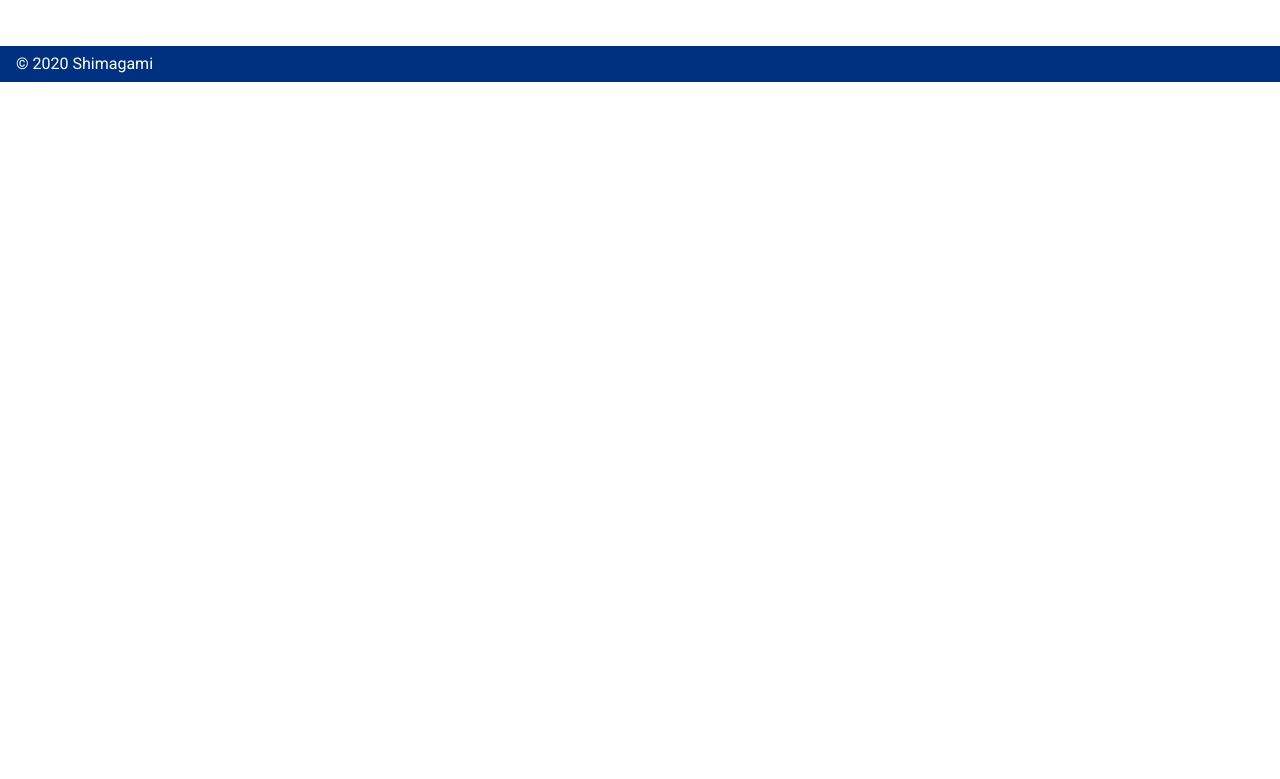
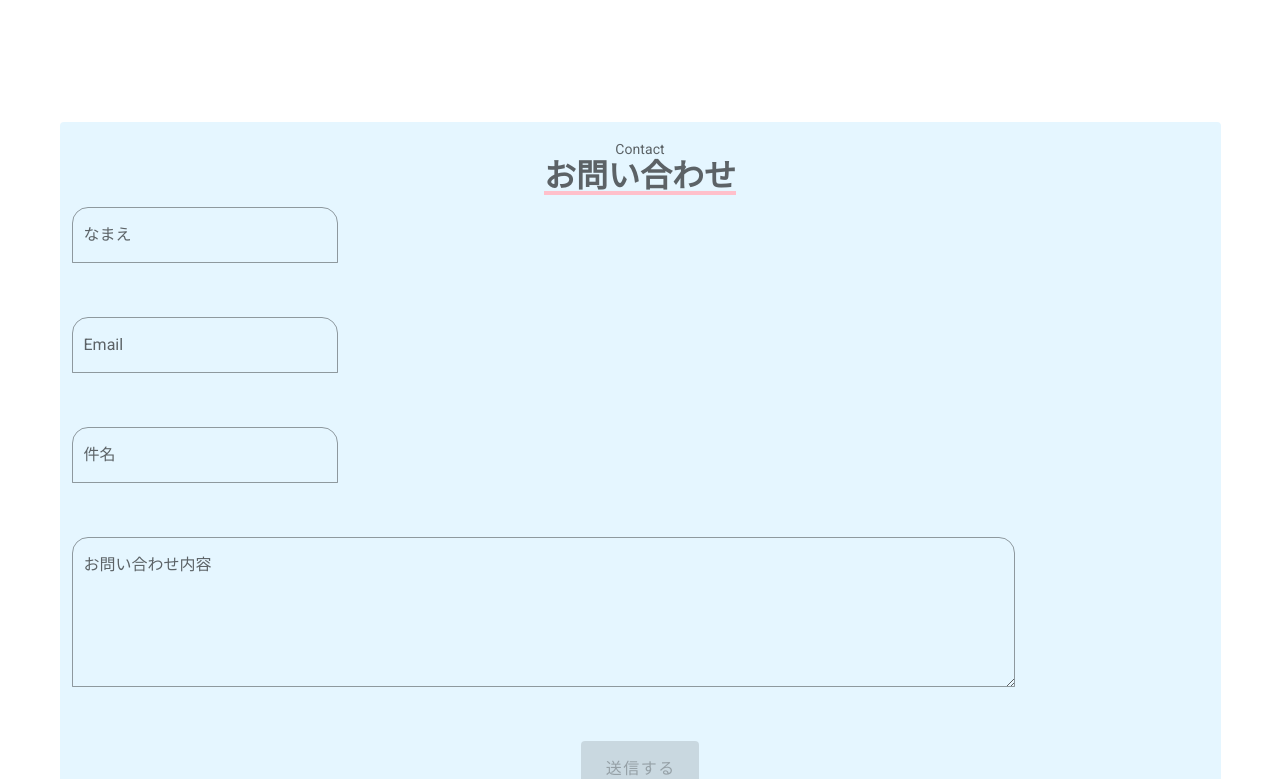
Before and after one commit to xyytgae/Portfolio, a Nuxt app: page / in a window 1280 px wide. Shown: the part 3941-4720 px from the top of the page. Before the commit the page ends 4023 px from the top, so only its background shows below. Built offline with nearby package versions, Linux system fonts and the light colour scheme.

Commit message:
Fix animationを少し修正

```diff
--- a/pages/index.vue
+++ b/pages/index.vue
@@ -1,6 +1,6 @@
 <template>
   <v-row>
-    <v-col cols="12" id="profile" class="my-12 inactive">
+    <v-col cols="12" id="profile" class="my-12 active">
       <Profile />
     </v-col>
 
@@ -20,9 +20,9 @@
       <Work2 />
     </v-col>
 
-    <!-- <v-col cols="12" id="contact" class="my-16 inactive">
+    <v-col cols="12" id="contact" class="my-16 inactive">
       <Contact />
-    </v-col> -->
+    </v-col>
   </v-row>
 </template>
 
```
